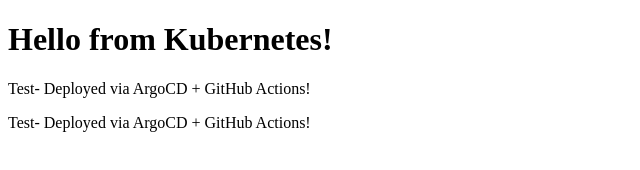
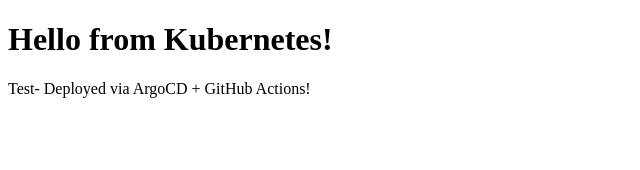
Before and after one commit to angarosxx/my-app, a plain HTML site: page index.html in a window 1280 px wide. Shown: the whole page, without its empty margins (0-640 px from the left). Drawn offline with Linux system fonts and the light colour scheme.

Commit message:
Remove duplicate deployment message in index.html

```diff
--- a/index.html
+++ b/index.html
@@ -6,6 +6,6 @@
 <body>
     <h1>Hello from Kubernetes!</h1>
     <p>Test- Deployed via ArgoCD + GitHub Actions!</p>
-        <p>Test- Deployed via ArgoCD + GitHub Actions!</p>
+
 </body>
 </html>
```
